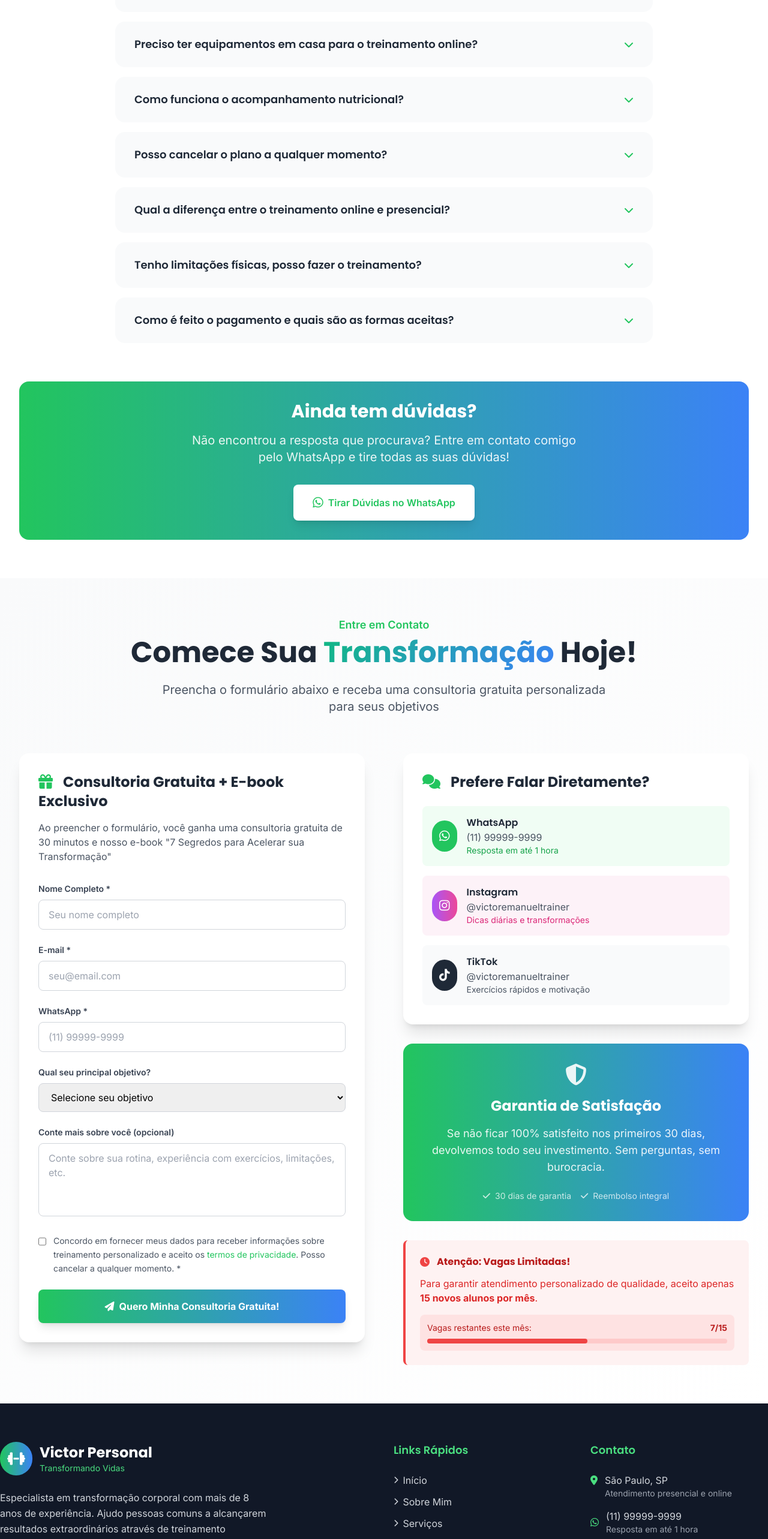
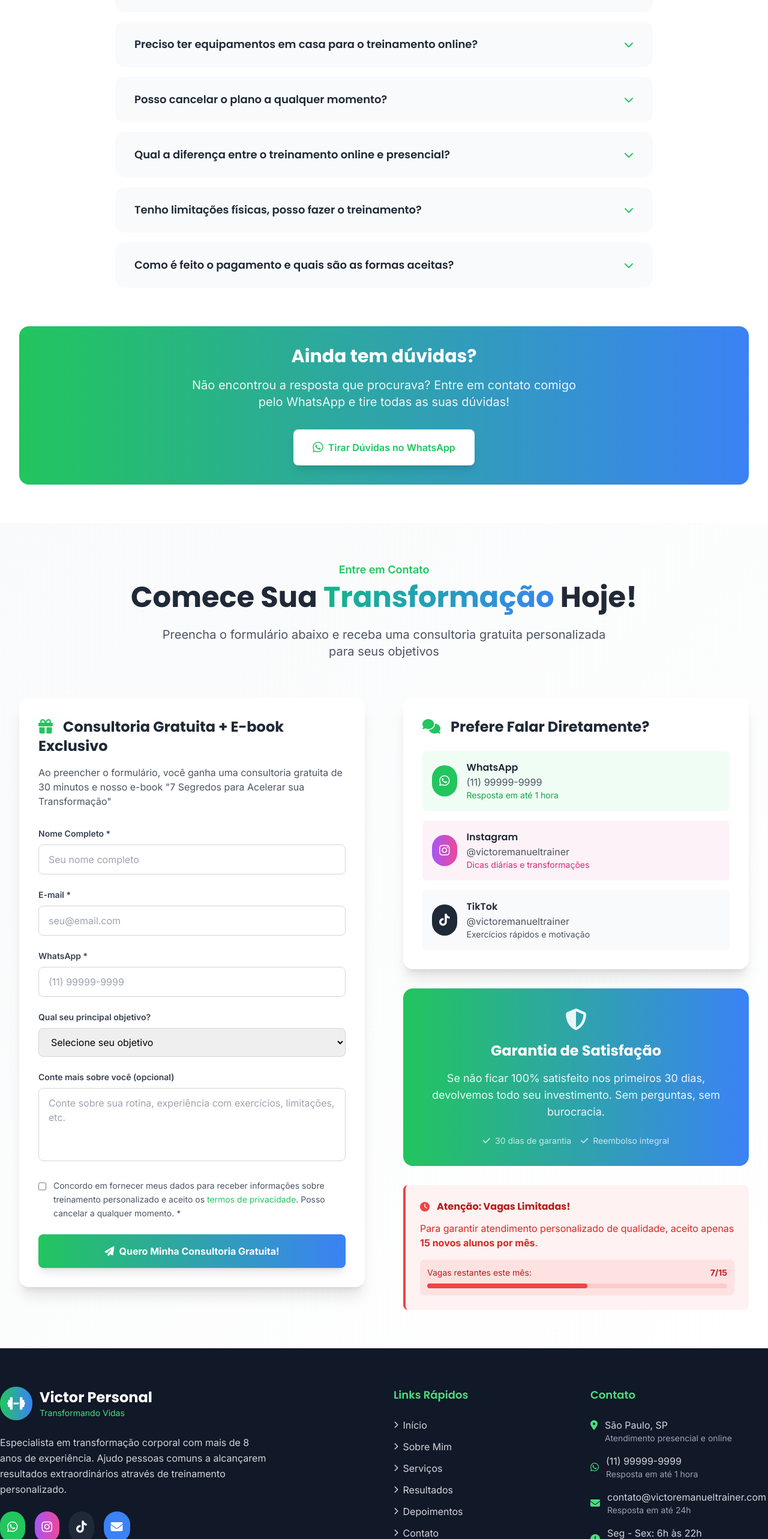
Before and after one commit to erickolk/personal_site, a Nuxt app: page / in a window 1280 px wide. Shown: the part 9160-11726 px from the top of the page at 60% size. Built offline with nearby package versions, Linux system fonts and the light colour scheme.

Commit message:
Refactor: Remove menções a nutricional

```diff
--- a/components/FAQSection.vue
+++ b/components/FAQSection.vue
@@ -67,31 +67,7 @@
             </div>
           </div>
 
-          <!-- FAQ 3 -->
-          <div class="bg-gray-50 rounded-2xl overflow-hidden" data-aos="fade-up" data-aos-delay="300">
-            <button
-              @click="toggleFAQ(2)"
-              class="w-full px-8 py-6 text-left flex items-center justify-between hover:bg-gray-100 transition-colors"
-            >
-              <h3 class="text-lg font-semibold text-gray-800">
-                Como funciona o acompanhamento nutricional?
-              </h3>
-              <i
-                class="fas fa-chevron-down text-green-500 transition-transform duration-300"
-                :class="{ 'rotate-180': openFAQ === 2 }"
-              ></i>
-            </button>
-            <div
-              v-show="openFAQ === 2"
-              class="px-8 pb-6 text-gray-600 leading-relaxed"
-            >
-              <p>
-                Crio um plano alimentar 100% personalizado baseado nas suas preferências, restrições e objetivos.
-                Você recebe cardápios semanais, lista de compras, receitas saudáveis e orientações sobre horários das refeições.
-                Fazemos ajustes semanais conforme sua evolução e sempre que necessário.
-              </p>
-            </div>
-          </div>
+
 
           <!-- FAQ 4 -->
           <div class="bg-gray-50 rounded-2xl overflow-hidden" data-aos="fade-up" data-aos-delay="400">
--- a/components/FooterSection.vue
+++ b/components/FooterSection.vue
@@ -17,7 +17,7 @@
           <p class="text-gray-300 mb-6 max-w-md leading-relaxed">
             Especialista em transformação corporal com mais de 8 anos de experiência.
             Ajudo pessoas comuns a alcançarem resultados extraordinários através de
-            treinamento personalizado e acompanhamento nutricional.
+            treinamento personalizado.
           </p>
 
           <!-- Social Media -->
--- a/pages/index.vue
+++ b/pages/index.vue
@@ -167,7 +167,7 @@ useHead({
         "offers": {
           "@type": "Offer",
           "name": "Treinamento Personalizado com Victor Emanuel",
-          "description": "Treinamento personalizado com acompanhamento nutricional",
+          "description": "Treinamento personalizado",
           "priceCurrency": "BRL",
           "price": "199",
           "priceValidUntil": "2024-12-31"
```
